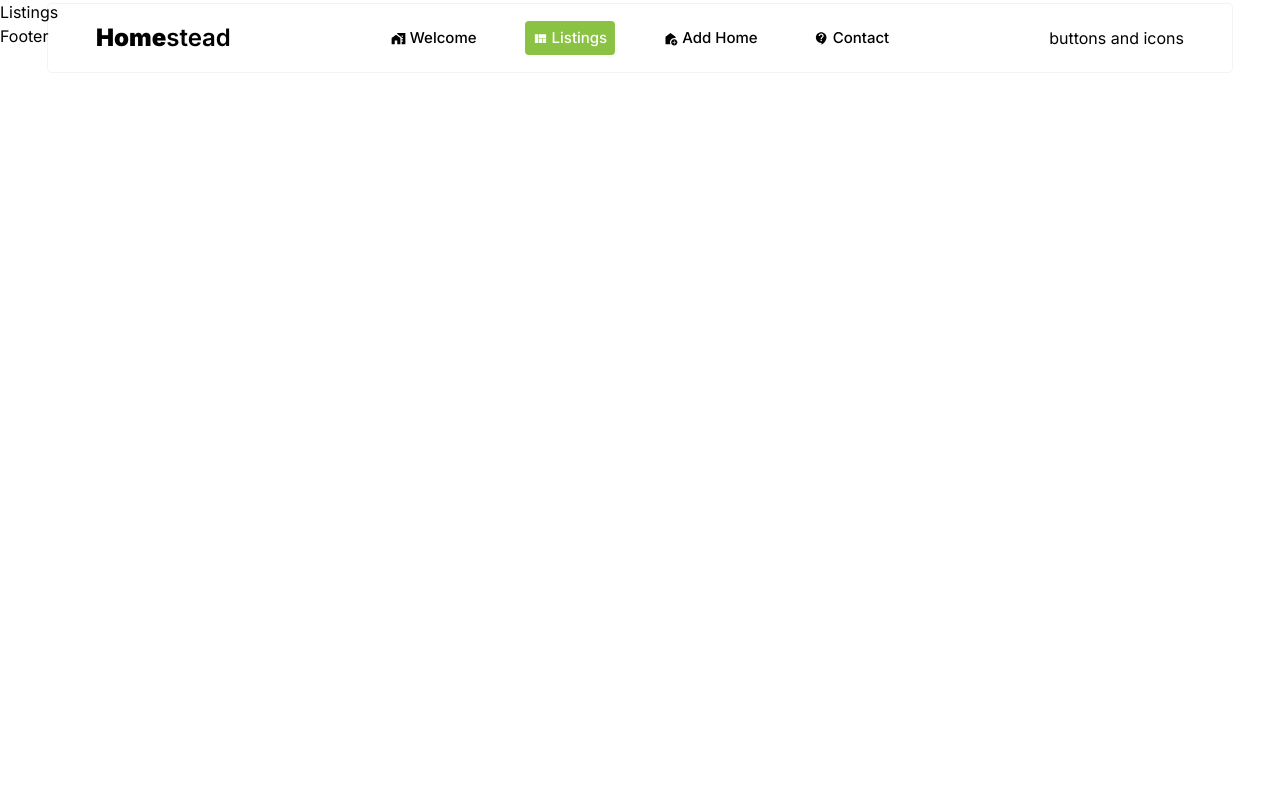
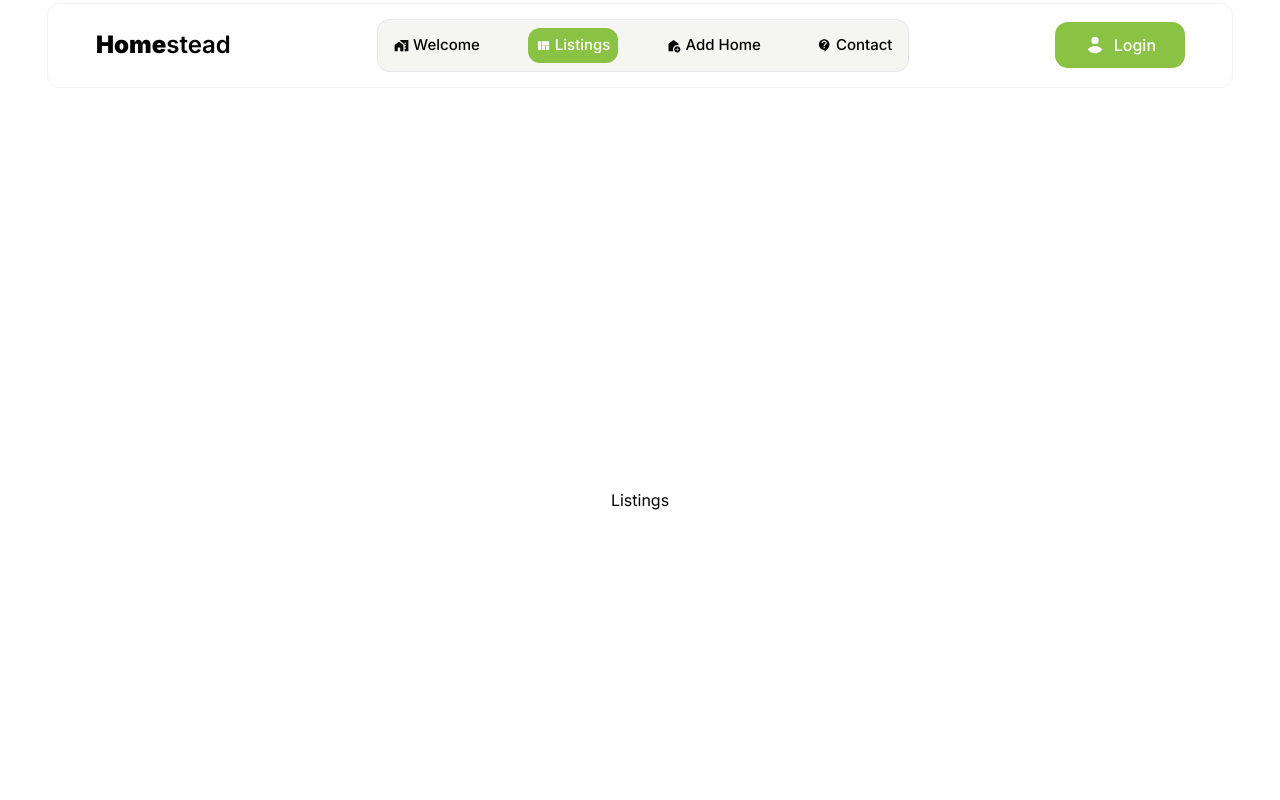
Before and after one commit to kgothatsontsane/homestead, a React (Vite) app in the folder frontend/: page /listings in a window 1280 px wide. Shown: the top 800 px of the page. Built offline with nearby package versions, Linux system fonts and the light colour scheme; a web font is replaced by a local one.

Commit message:
Add user icon and enhance header functionality; update README with credits

```diff
--- a/frontend/src/components/Header.jsx
+++ b/frontend/src/components/Header.jsx
@@ -1,12 +1,15 @@
-import React from 'react'
+import React, { useState } from 'react'
 import { Link } from 'react-router-dom'
 import Navbar from './Navbar'
-
+import { MdClose, MdMenu } from 'react-icons/md'
+import userIcon from "../assets/user.svg"
 const Header = () => {
+    const [menuOpened, setMenuOpened] = useState(false)
+    const toggleMenu = () => setMenuOpened(!menuOpened)
   return (
    <header className='max-padd-container fixed top-1 w-full left-0 right-0 z-[50]'>
         {/* Container */}
-        <div className='max-padd-container transition-all duration-200 rounded px-5 ring-1 ring-slate-900/5 '>
+        <div className='max-padd-container transition-all duration-200 rounded-xl px-5 ring-1 ring-slate-900/5 '>
             <div className='flexBetween py-4 '>
                 {/* Logo */}
                 <Link to={"/"} >
@@ -15,13 +18,16 @@ const Header = () => {
                 {/* Navigation bar */}
                 <div className="flexCenter gap-x-4">
                     {/* Desktop */}
-                    <Navbar containerStyles={"flex gap-x-5 xl:gap-x-10  capitalize medium-15 "}/>
+                    <Navbar containerStyles={"hidden xl:flex gap-x-5 xl:gap-x-10  capitalize medium-15 ring-1 ring-slate-900/10 rounded-xl p-2 bg-primary "}/>
                     {/* Mobile */}
-                    {/* <Navbar /> */}
+                      <Navbar containerStyles={`${menuOpened ? "flex items-start flex-col gap-y-8 capitalize fixed top-20 right-8 p-12 bg-white rounded-xl shadow-md w-64 medium-16 ring-1 ring-slate-900/5 transition-all duration-300 z-50" : "flex items-start flex-col gap-y-8 capitalize fixed top-20 -right-[100%] p-12 bg-white rounded-2xl shadow-md w-64 medium-16 ring-1 ring-slate-900/5 transition-all duration-300 z-50"}`}/>
                 </div>
                 {/* Buttons */}
-                <div>
-                    buttons and icons
+                <div className='flexBetween gap-x-3 sm:gap-x-5 bold-16'>
+                    {!menuOpened ? (<MdMenu onClick={toggleMenu} className='xl:hidden cursor-pointer text-3xl hover:text-secondary'/>) : (<MdClose onClick={toggleMenu} className='xl:hidden cursor-pointer text-3xl hover:text-secondary'/>)}
+                    <button className='btn-secondary flexCenter gap-x-2 medium-16 rounded-xl'>
+                          <img src={userIcon} alt='' height={22} width={22} /><span>Login</span>
+                    </button>
                 </div>
             </div>
         </div>
--- a/frontend/src/components/Navbar.jsx
+++ b/frontend/src/components/Navbar.jsx
@@ -1,26 +1,25 @@
 import React from 'react'
 import { NavLink } from 'react-router-dom'
 import { MdHomeWork, MdViewQuilt, MdAddHome, MdContactSupport } from 'react-icons/md'
-
 const Navbar = ({ containerStyles }) => {
     return (
         <nav className={`${containerStyles}`}>
-            <NavLink to={"/"} className={({ isActive }) => isActive ? "active-link flexCenter gap-x-1 rounded px-2 py-1.5" : "flexCenter gap-x-1 rounded px-2 py-1.5"}>
+            <NavLink to={"/"} className={({ isActive }) => isActive ? "active-link flexCenter gap-x-1 rounded-xl px-2 py-1.5" : "flexCenter gap-x-1 rounded-xl px-2 py-1.5"}>
                 <MdHomeWork />
                 <div>Welcome</div>
             </NavLink>
-            <NavLink to={"/listings"} className={({ isActive }) => isActive ? "active-link flexCenter gap-x-1 rounded px-2 py-1.5" : "flexCenter gap-x-1 rounded px-2 py-1.5"}>
+            <NavLink to={"/listings"} className={({ isActive }) => isActive ? "active-link flexCenter gap-x-1 rounded-xl px-2 py-1.5" : "flexCenter gap-x-1 rounded-xl px-2 py-1.5"}>
                 <MdViewQuilt />
                 <div>Listings</div>
             </NavLink>
 
-            <NavLink to={"/add-property"} className={({ isActive }) => isActive ? "active-link flexCenter gap-x-1 rounded px-2 py-1.5" : "flexCenter gap-x-1 rounded px-2 py-1.5"}>
+            <NavLink to={"/add-property"} className={({ isActive }) => isActive ? "active-link flexCenter gap-x-1 rounded-xl px-2 py-1.5" : "flexCenter gap-x-1 rounded-xl px-2 py-1.5"}>
                 <MdAddHome />
                 <div>Add Home</div>
             </NavLink>
 
 
-            <NavLink to={"/contact"} className={({ isActive }) => isActive ? "active-link flexCenter gap-x-1 rounded px-2 py-1.5" : "flexCenter gap-x-1 rounded px-2 py-1.5"}>
+            <NavLink to={"/contact"} className={({ isActive }) => isActive ? "active-link flexCenter gap-x-1 rounded-xl px-2 py-1.5" : "flexCenter gap-x-1 rounded-xl px-2 py-1.5"}>
                 <MdContactSupport />
                 <div>Contact</div>
             </NavLink>
--- a/frontend/src/index.css
+++ b/frontend/src/index.css
@@ -14,8 +14,6 @@
   text-rendering: optimizeLegibility;
   -webkit-font-smoothing: antialiased;
   -moz-osx-font-smoothing: grayscale;
-
-
 }
 font-ace {
   font-family: "Avenir", sans-serif;
@@ -75,7 +73,7 @@ font-ace {
   }
 
   .btn-secondary {
-    @apply ring-1 ring-tertiary medium-15 bg-tertiary px-7 py-[10px] text-white transition-all hover:bg-tertiary/90;
+    @apply ring-1 ring-secondary medium-15 bg-secondary px-7 py-[10px] text-white transition-all hover:bg-tertiary/90;
   }
 
   .btn-secondary-outline {
--- a/frontend/src/pages/Listings.jsx
+++ b/frontend/src/pages/Listings.jsx
@@ -2,7 +2,7 @@ import React from 'react'
 
 const Listings = () => {
   return (
-    <div>Listings</div>
+    <div className='flexCenter h-[999px]'>Listings</div>
   )
 }
 
```
Also changed, not shown: frontend/src/assets/user.svg (added), 1 other file (tests, documents, lock files or other folders).
